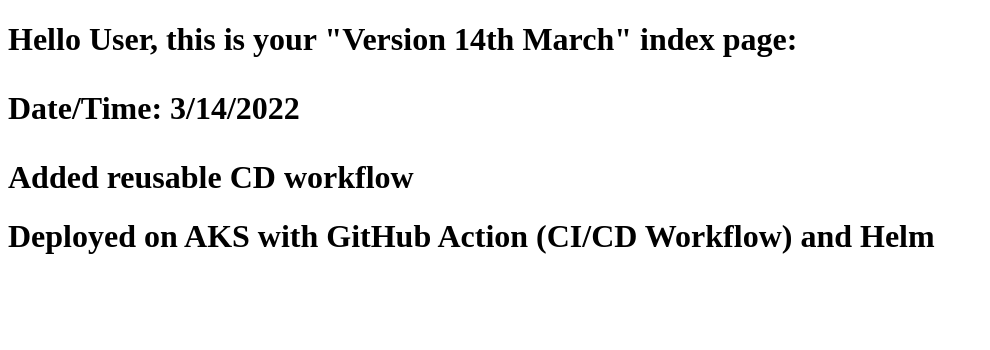
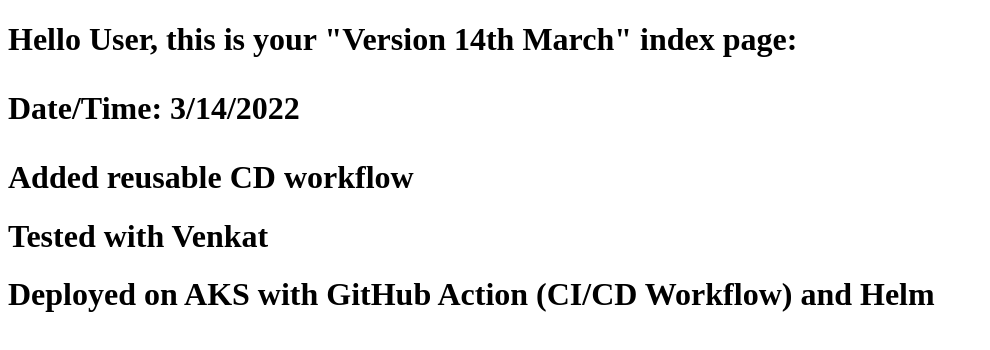
Before and after one commit to mehmetca-tr/demo-cd-wf-1, a plain HTML site: page index.html in a window 1280 px wide. Shown: the whole page, without its empty margins (0-990 px from the left). Drawn offline with Linux system fonts and the light colour scheme.

Commit message:
modified with Venkat

```diff
--- a/index.html
+++ b/index.html
@@ -14,6 +14,7 @@
             document.getElementById("datetime").innerHTML=dt.toLocaleDateString();
         </script></h1>
         <h1>Added reusable CD workflow</h1>
+        <h1>Tested with Venkat</h1>
         <h1>Deployed on AKS with GitHub Action (CI/CD Workflow) and Helm</h1>
     </body>
 </html>
```
